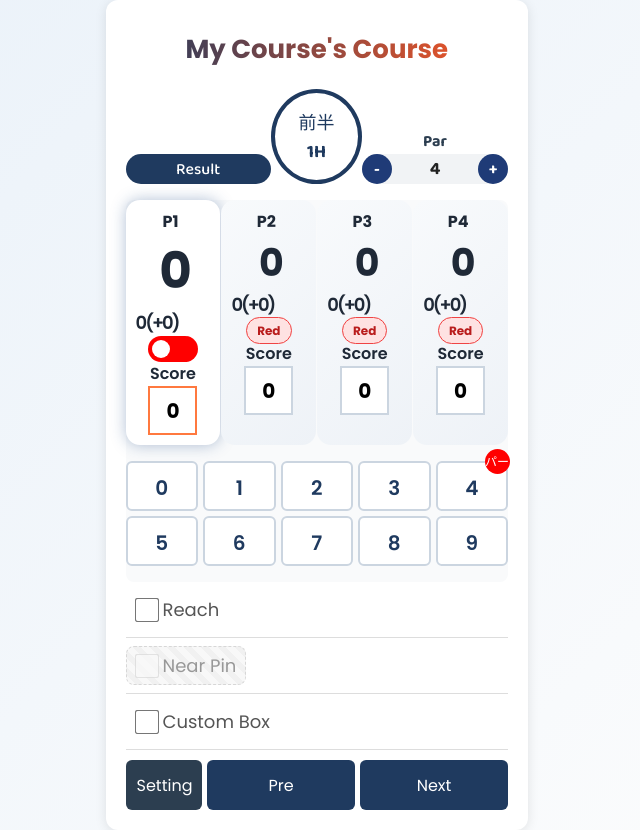
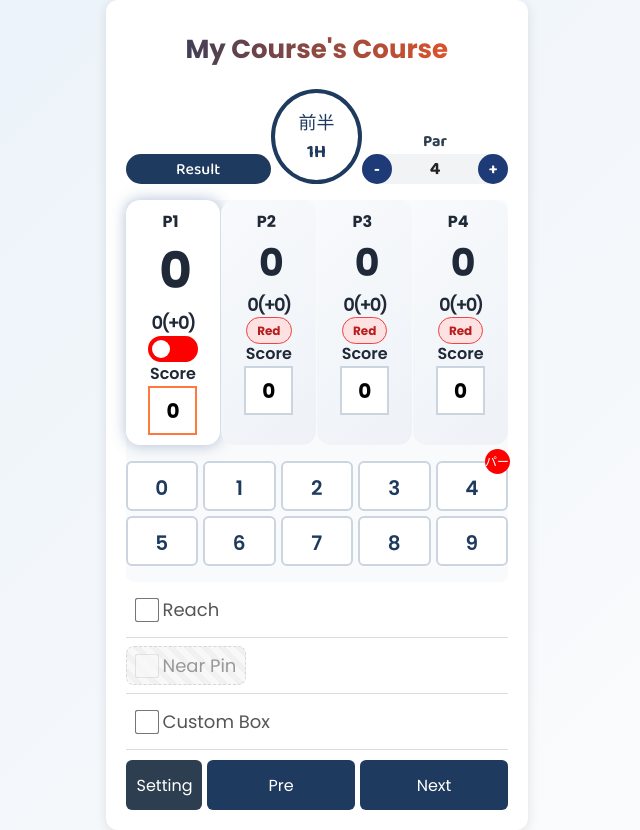
Before and after one commit to HoangAnMSc/Golf-Score-Calculator, a React (Vite) app in the folder frontend/: page /score in a window 1280 px wide. Shown: the whole page, without its empty margins (322-962 px from the left). Built offline with nearby package versions, Linux system fonts and the light colour scheme.

Commit message:
Custom Button Edit

```diff
--- a/frontend/src/App.css
+++ b/frontend/src/App.css
@@ -571,6 +571,7 @@ button:hover,
   white-space: nowrap;
   overflow: hidden;
   display: flex;
+  justify-content: center;
 }
 
 .score-box{
--- a/frontend/src/pages/score.jsx
+++ b/frontend/src/pages/score.jsx
@@ -1032,8 +1032,10 @@ const Score = () => {
           const isDisabled = isNearPin && par !== 3;
 
           if (key === "custom") {
-            const customEnabled =
-              !!scores[activePlayerIdx].custom || drawBonus > 0;
+            //1112 - An -Unnable Onchange Delete
+            // const customEnabled =
+            //   !!scores[activePlayerIdx].custom || drawBonus > 0;
+            const customEnabled = !!scores[activePlayerIdx].custom;
 
             return (
               <div
@@ -1047,7 +1049,8 @@ const Score = () => {
                     checked={customEnabled}
                     onChange={(e) => {
                       //Unnable Onchange
-                      if (drawBonus > 0) return;
+                      //1112 - An -Unnable Onchange Delete
+                      // if (drawBonus > 0) return;
                       setScores((prev) => {
                         const next = prev.map((p) => ({
                           ...p,
```
